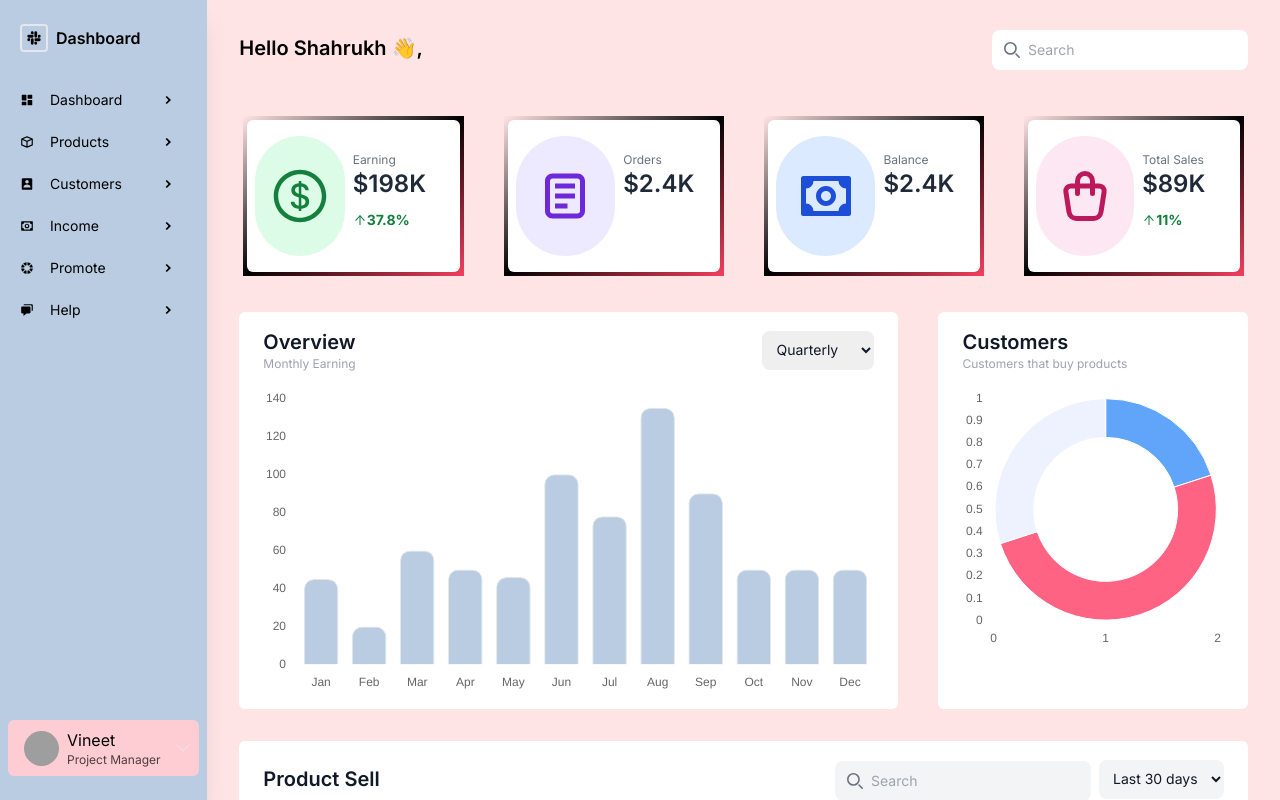
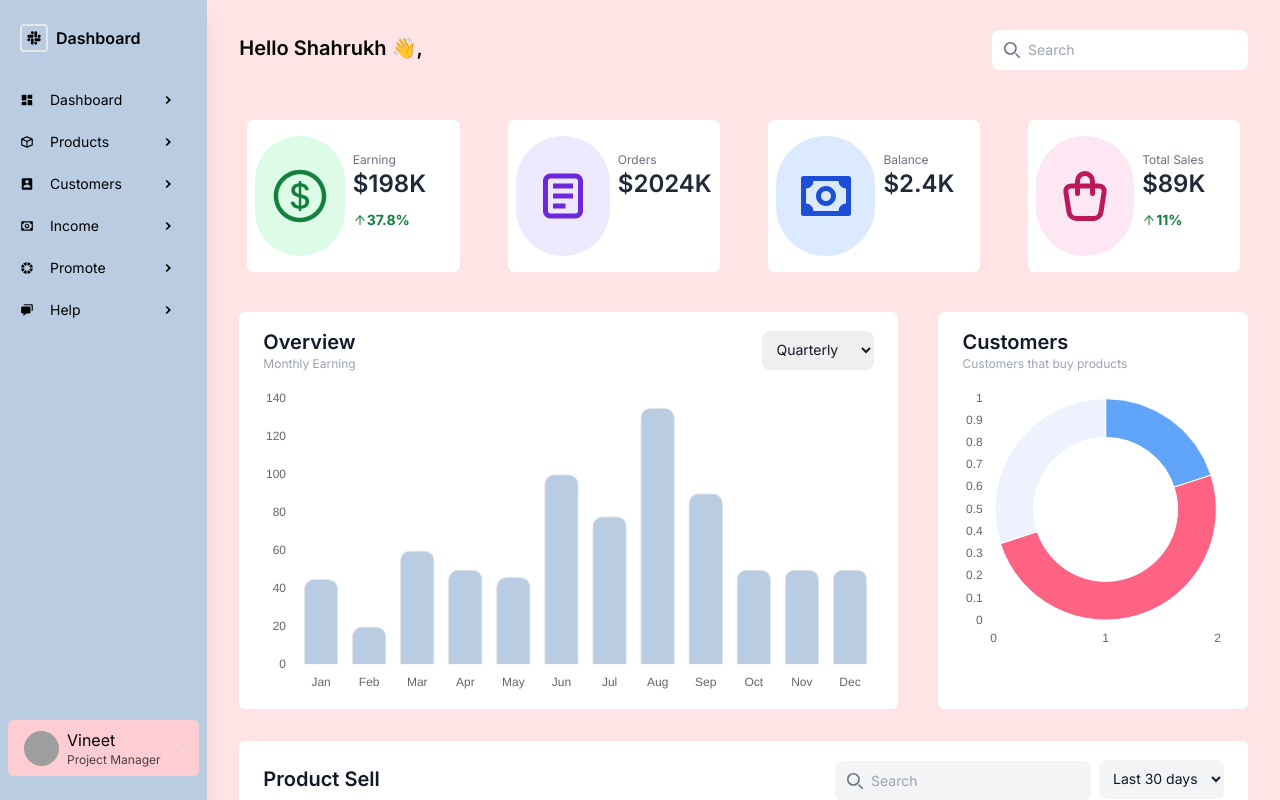
Before and after one commit to Vineet-23/Fitpeo-dashboard, a React (Vite) app: page / in a window 1280 px wide. Built offline with nearby package versions, Linux system fonts and the light colour scheme; grey boxes are pictures that could not be loaded.

Commit message:
Update Dashboard.jsx

```diff
--- a/src/core/components/Dashboard.jsx
+++ b/src/core/components/Dashboard.jsx
@@ -21,8 +21,7 @@ const Dashboard = ({ isOpen, setIsOpen }) => {
       label: 'Orders',
       icon: <CgLoadbarDoc />,
       color: 'bg-violet-100 text-violet-700',
-      amount: 2.4,
-      rate: 2
+      amount: 2024
     },
     {
       label: 'Balance',
@@ -47,7 +46,7 @@ const Dashboard = ({ isOpen, setIsOpen }) => {
         {cardList.map((card, index) => (
           <div
             key={index}
-            className='m-1 p-1 text-white rounded-m transition-all duration-500 bg-gradient-to-br to-rose-500 via-black from-rose-100 bg-size-200 hover:bg-right-bottom'
+            className='m-1 p-1 text-white rounded-m transition-all duration-500 bg-to-br to-pink-200 via-black from-pink-100 bg-size-500 hover:bg-gradient-to-br hover:to-blue-500 hover:from-blue-100 hover:bg-size-500'
           >
             <DashCard card={card} />
           </div>
```
